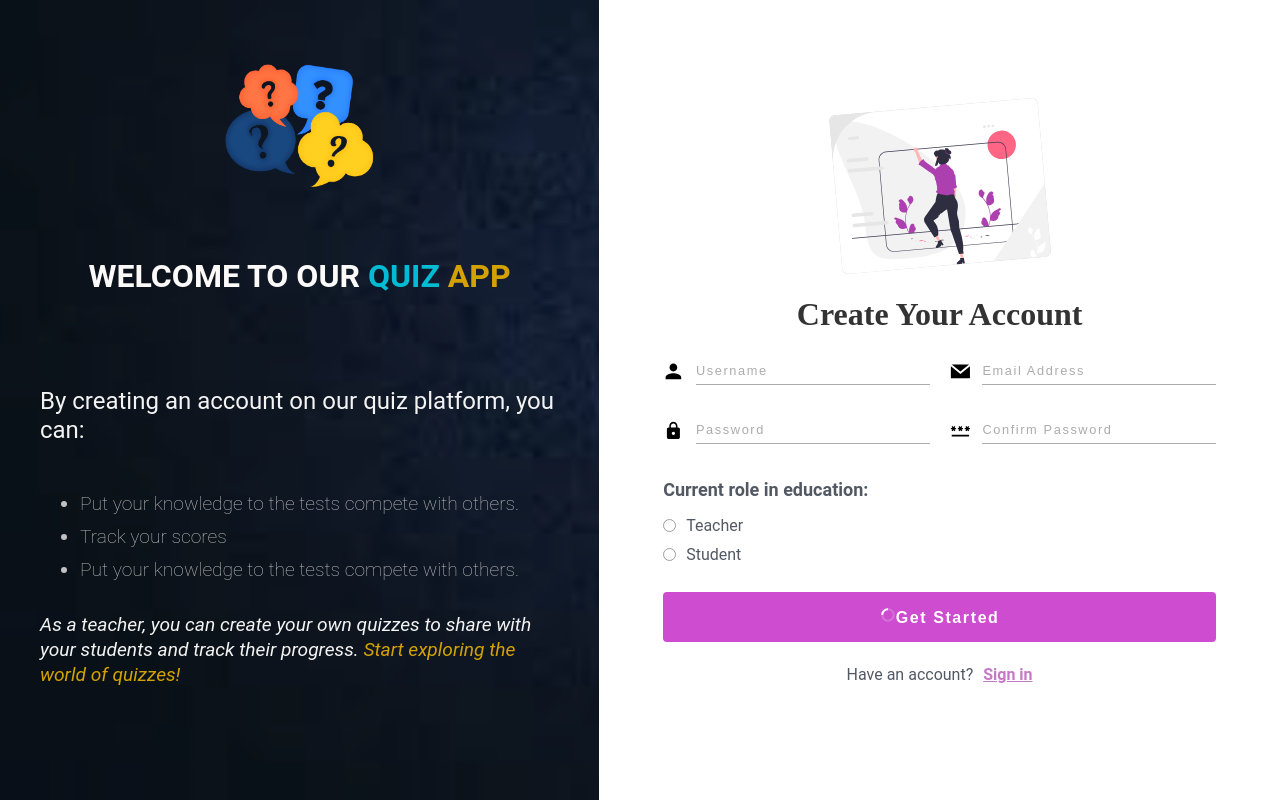
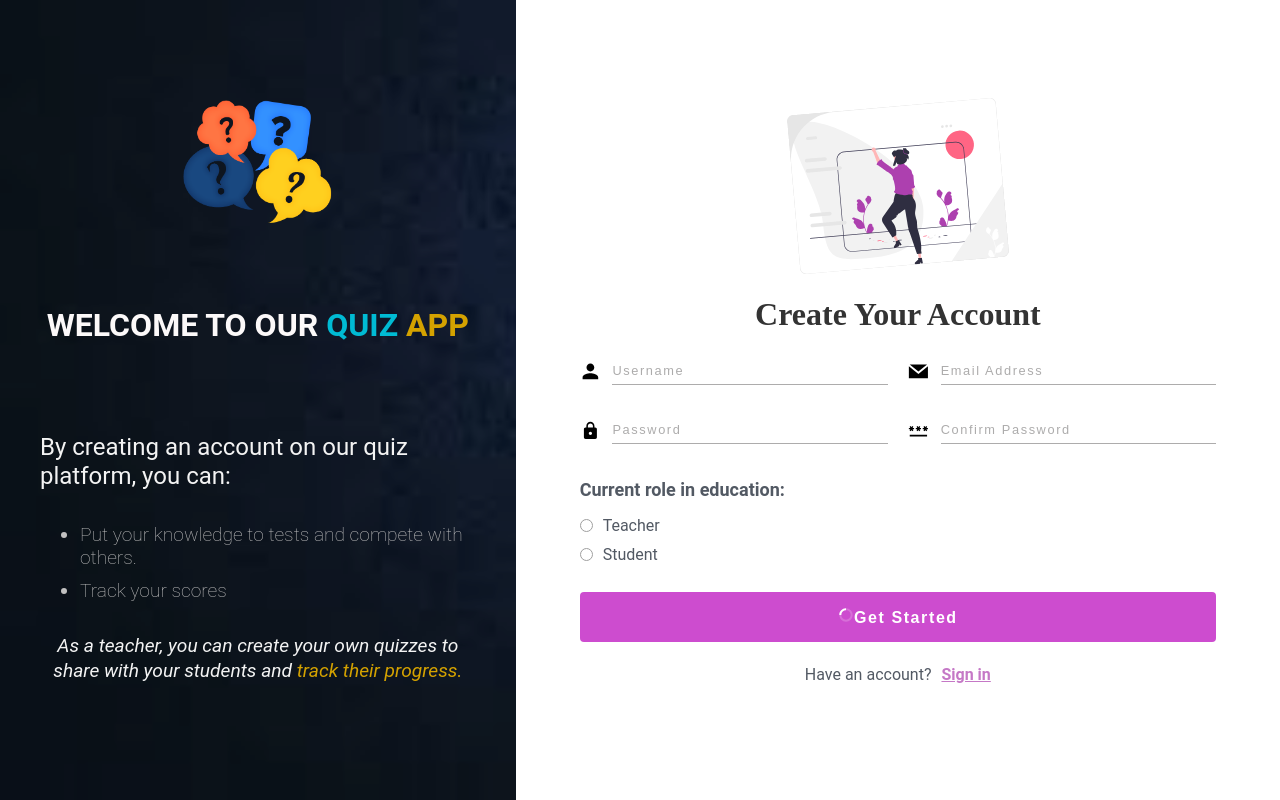
Before and after one commit to brainy-bug/quiz-app, a React (Vite) app: page /register in a window 1280 px wide. Built offline with nearby package versions, Linux system fonts and the light colour scheme; a web font is replaced by a local one.

Commit message:
fixed styles

```diff
--- a/src/components/SideContainer.jsx
+++ b/src/components/SideContainer.jsx
@@ -47,7 +47,7 @@ const Container = styled.div`
   img {
     height: 130px;
     width: 150px;
-    margin-bottom: 24px;
+    margin: 1rem auto;
   }
 
   a {
--- a/src/index.css
+++ b/src/index.css
@@ -117,31 +117,37 @@ main {
 
 .section .heading{
    color: #fcf9f9;
- font-size: 1.5rem;
-  padding: 0rem 2rem;
-  text-transform: uppercase;
+   padding: 0rem 1rem;
+   text-transform: uppercase;
   text-align: center;
 
 }
 
+.section .desc{
+  margin-bottom: 1rem;
+}
+
 .section .heading h2{
+font-size: 2rem;
   line-height: 1.2;
-   margin-bottom: 3.2rem;
+   margin-bottom: 1.8rem;
 }
 
 .section .desc p{
   color: #f3f3f3;
   padding: 0rem 1rem;
-  margin-bottom: 3rem;
+  margin-bottom: 2rem;
   font-size: 1.3rem;
   line-height: 1.2
 
 }
 .section .desc .footer{
 margin-top: 2rem;
+margin-bottom: 1rem;
   font-size: 1.2rem;
 font-style: italic;
   line-height: 1.3;
+  text-align: center;
 
 }
 .section .lists{
--- a/src/pages/Register.jsx
+++ b/src/pages/Register.jsx
@@ -32,20 +32,15 @@ const Register = () => {
           </h2>
         </div>
         <div className='desc'>
-          <p>
-            By creating an account on our quiz platform, you can:
-          </p>
+          <p>By creating an account on our quiz platform, you can:</p>
           <ul className='lists'>
-            <List>Put your knowledge to the tests compete with others.</List>
+            <List>Put your knowledge to tests and compete with others.</List>
             <List>Track your scores</List>
-            <List>Put your knowledge to the tests compete with others.</List>
           </ul>
-          <p className="footer">
+          <p className='footer'>
             As a teacher, you can create your own quizzes to share with your
-            students and track their progress. {' '}
-            <span style={{ color: "#d4a200" }}>
-              Start exploring the world of quizzes!
-            </span>
+            students and{' '}
+            <span style={{ color: "#d4a200" }}>track their progress.</span>
           </p>
         </div>
       </SideContainer>
```
